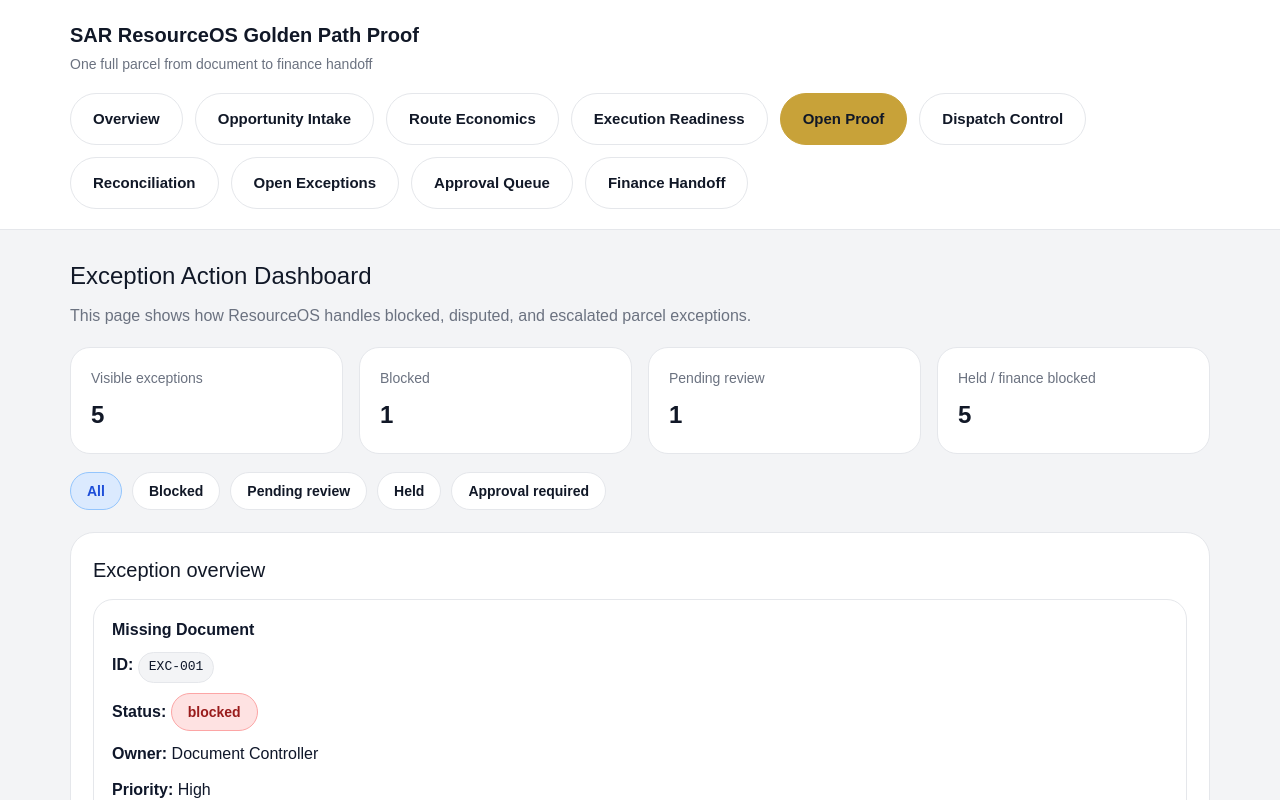
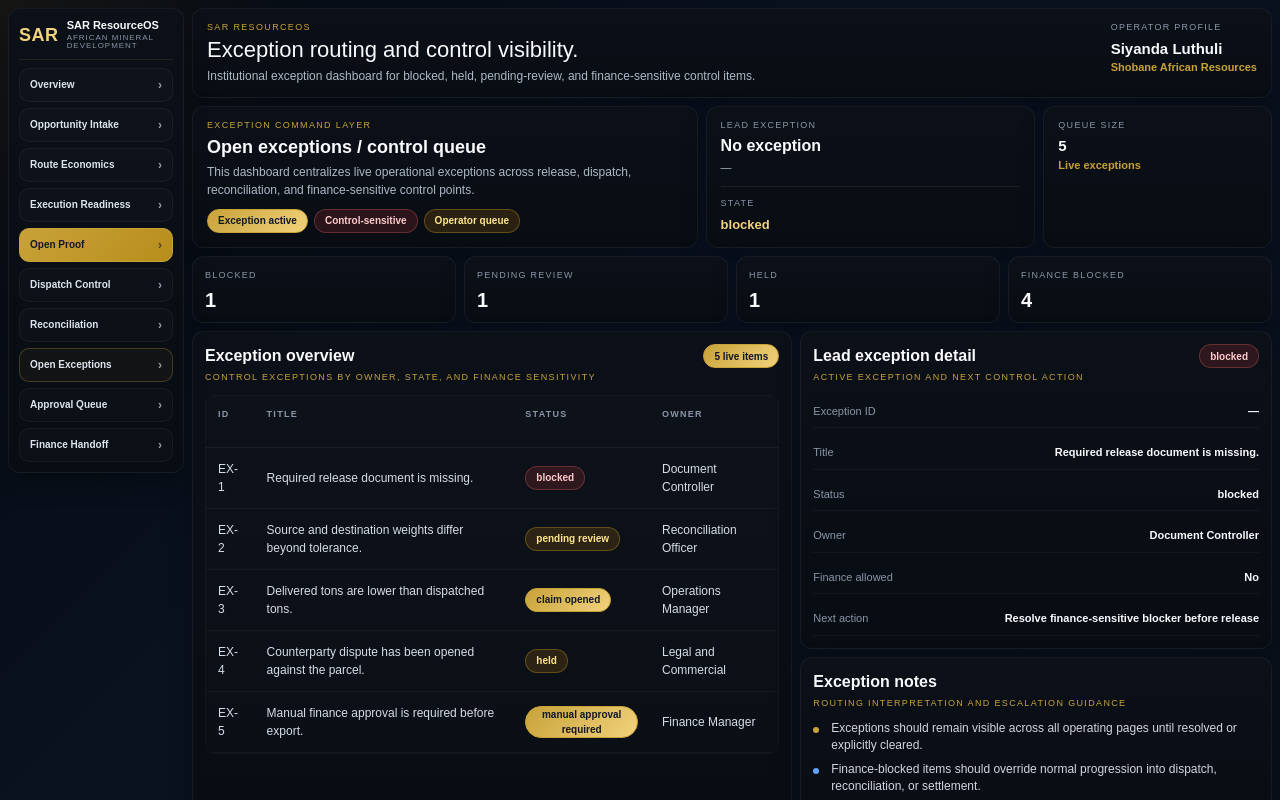
Before and after one commit to shobanesiyanda/sar-resourceos-golden-path-proof, a Next.js app: page /exceptions in a window 1280 px wide. Shown: the top 800 px of the page. Built offline with nearby package versions, Linux system fonts and the light colour scheme.

Commit message:
Refactor ExceptionsPage to use ExecutiveShell component

```diff
--- a/app/exceptions/page.tsx
+++ b/app/exceptions/page.tsx
@@ -1,233 +1,268 @@
-// force redeploy
-import Header from "../../components/Header";
+import ExecutiveShell from "../../components/ExecutiveShell";
 import { getExceptions } from "../../lib/exceptions";
 
-export default function ExceptionsPage({
-  searchParams,
-}: {
-  searchParams?: { filter?: string };
-}) {
-  const data = getExceptions();
-  const activeFilter = searchParams?.filter || "All";
+function chipClass(value?: string) {
+  const v = String(value || "").toLowerCase();
 
-  const filters = [
-    "All",
-    "Blocked",
-    "Pending review",
-    "Held",
-    "Approval required",
-  ];
-
-  const filteredExceptions =
-    activeFilter === "All"
-      ? data.exceptions
-      : activeFilter === "Blocked"
-      ? data.exceptions.filter((x) => x.status === "blocked")
-      : activeFilter === "Pending review"
-      ? data.exceptions.filter((x) => x.status === "pending review")
-      : activeFilter === "Held"
-      ? data.exceptions.filter((x) => x.status === "held")
-      : activeFilter === "Approval required"
-      ? data.exceptions.filter((x) => x.approvalRequired === "Yes")
-      : data.exceptions;
-
-  const total = filteredExceptions.length;
-  const blocked = filteredExceptions.filter((x) => x.status === "blocked").length;
-  const pending = filteredExceptions.filter((x) => x.status === "pending review").length;
-  const held = filteredExceptions.filter((x) => x.status === "held").length;
-  const financeBlocked = filteredExceptions.filter((x) => x.financeAllowed === "No").length;
-
-  function statusBadgeClass(status: string) {
-    if (status === "blocked") return "badge badge-blocked";
-    if (status === "pending review") return "badge badge-pending";
-    if (status === "held") return "badge badge-held";
-    if (status === "manual approval required") return "badge badge-approval";
-    return "badge";
+  if (
+    v.includes("resolved") ||
+    v.includes("approved") ||
+    v.includes("cleared")
+  ) {
+    return "bb-chip-blue";
   }
 
+  if (
+    v.includes("pending") ||
+    v.includes("review") ||
+    v.includes("held")
+  ) {
+    return "bb-chip-amber";
+  }
+
+  if (
+    v.includes("blocked") ||
+    v.includes("finance") ||
+    v.includes("exception")
+  ) {
+    return "bb-chip-red";
+  }
+
+  return "bb-chip-gold";
+}
+
+export default function ExceptionsPage() {
+  const data: any = getExceptions();
+  const exceptions: any[] = data?.exceptions || [];
+
+  const blocked = exceptions.filter((item) =>
+    String(item?.status || "").toLowerCase().includes("blocked")
+  ).length;
+
+  const pending = exceptions.filter((item) =>
+    String(item?.status || "").toLowerCase().includes("pending")
+  ).length;
+
+  const held = exceptions.filter((item) =>
+    String(item?.status || "").toLowerCase().includes("held")
+  ).length;
+
+  const financeBlocked = exceptions.filter(
+    (item) => String(item?.financeAllowed || "").toLowerCase() === "no"
+  ).length;
+
+  const leadItem =
+    exceptions.find((item) =>
+      ["blocked", "pending review", "held"].includes(
+        String(item?.status || "").toLowerCase()
+      )
+    ) || exceptions[0] || {};
+
   return (
-    <>
-      <Header />
+    <ExecutiveShell
+      activeHref="/exceptions"
+      title="Exception routing and control visibility."
+      subtitle="Institutional exception dashboard for blocked, held, pending-review, and finance-sensitive control items."
+    >
+      <div className="bb-command-grid">
+        <section className="bb-command-panel">
+          <div className="bb-command-eyebrow">Exception command layer</div>
+          <div className="bb-command-title">Open exceptions / control queue</div>
+          <p className="bb-command-text">
+            This dashboard centralizes live operational exceptions across release,
+            dispatch, reconciliation, and finance-sensitive control points.
+          </p>
 
-      <section className="section">
-        <div className="container">
-          <div className="head">
-            <div>
-              <h2>Exception Action Dashboard</h2>
-              <p className="muted">
-                This page shows how ResourceOS handles blocked, disputed, and escalated parcel exceptions.
-              </p>
+          <div className="bb-command-tags">
+            <span className="bb-chip bb-chip-gold">Exception active</span>
+            <span className="bb-chip bb-chip-red">Control-sensitive</span>
+            <span className="bb-chip bb-chip-amber">Operator queue</span>
+          </div>
+        </section>
+
+        <section className="bb-command-side">
+          <div className="bb-command-side-block">
+            <div className="bb-side-label">Lead exception</div>
+            <div className="bb-side-value">{leadItem?.exceptionId || "No exception"}</div>
+            <div className="bb-side-sub">{leadItem?.title || "—"}</div>
+          </div>
+
+          <div className="bb-command-side-divider" />
+
+          <div className="bb-command-side-block">
+            <div className="bb-side-label">State</div>
+            <div className="bb-side-state">{leadItem?.status || "clear"}</div>
+          </div>
+        </section>
+
+        <aside className="bb-operator-card">
+          <div className="bb-user-role">Queue size</div>
+          <div className="bb-user-name">{exceptions.length}</div>
+          <div className="bb-user-org">Live exceptions</div>
+        </aside>
+      </div>
+
+      <div className="bb-grid bb-grid-kpis">
+        <div className="bb-kpi-card">
+          <div className="bb-kpi-label">Blocked</div>
+          <div className="bb-kpi-value">{blocked}</div>
+        </div>
+        <div className="bb-kpi-card">
+          <div className="bb-kpi-label">Pending review</div>
+          <div className="bb-kpi-value">{pending}</div>
+        </div>
+        <div className="bb-kpi-card">
+          <div className="bb-kpi-label">Held</div>
+          <div className="bb-kpi-value">{held}</div>
+        </div>
+        <div className="bb-kpi-card">
+          <div className="bb-kpi-label">Finance blocked</div>
+          <div className="bb-kpi-value">{financeBlocked}</div>
         </div>
       </div>
 
-          <div className="kpis">
-            <div className="kpi">
-              <div className="label">Visible exceptions</div>
-              <div className="value">{total}</div>
-            </div>
-            <div className="kpi">
-              <div className="label">Blocked</div>
-              <div className="value">{blocked}</div>
-            </div>
-            <div className="kpi">
-              <div className="label">Pending review</div>
-              <div className="value">{pending}</div>
-            </div>
-            <div className="kpi">
-              <div className="label">Held / finance blocked</div>
-              <div className="value">{held + financeBlocked}</div>
+      <div className="bb-grid bb-grid-main">
+        <section className="bb-panel">
+          <div className="bb-panel-head">
+            <div>
+              <div className="bb-panel-title">Exception overview</div>
+              <div className="bb-panel-subtitle">
+                Control exceptions by owner, state, and finance sensitivity
               </div>
             </div>
-
-          <div
-            style={{
-              display: "flex",
-              gap: 10,
-              flexWrap: "wrap",
-              marginTop: 18,
-              marginBottom: 6,
-            }}
-          >
-            {filters.map((filter) => (
-              <a
-                key={filter}
-                href={
-                  filter === "All"
-                    ? "/exceptions"
-                    : `/exceptions?filter=${encodeURIComponent(filter)}`
-                }
-                className={filter === activeFilter ? "badge badge-approval" : "badge"}
-              >
-                {filter}
-              </a>
-            ))}
+            <span className="bb-chip bb-chip-gold">{exceptions.length} live items</span>
           </div>
 
-          {filteredExceptions.length === 0 ? (
-            <div className="card" style={{ marginTop: 22 }}>
-              <h3>No exceptions found</h3>
-              <p className="muted">No exception records match the selected filter.</p>
-            </div>
-          ) : (
-            <>
-              <div className="card" style={{ marginTop: 22 }}>
-                <h3>Exception overview</h3>
-
-                <div className="desktop-exception-table">
-                  <table>
+          <div className="bb-table-wrap">
+            <table className="bb-table">
               <thead>
                 <tr>
                   <th>ID</th>
-                        <th>Type</th>
+                  <th>Title</th>
                   <th>Status</th>
                   <th>Owner</th>
-                        <th>Priority</th>
-                        <th>Finance</th>
+                  <th>Finance allowed</th>
+                  <th />
                 </tr>
               </thead>
               <tbody>
-                      {filteredExceptions.map((item) => (
-                        <tr key={item.id}>
+                {exceptions.map((item: any, index: number) => (
+                  <tr key={item?.exceptionId || `EX-${index + 1}`}>
+                    <td>{item?.exceptionId || `EX-${index + 1}`}</td>
+                    <td>{item?.title || item?.reason || "Exception item"}</td>
                     <td>
-                            <span className="code">{item.id}</span>
+                      <span className={`bb-chip ${chipClass(item?.status)}`}>
+                        {item?.status || "pending review"}
+                      </span>
                     </td>
-                          <td>{item.type}</td>
+                    <td>{item?.owner || item?.assignedTo || "Operations"}</td>
                     <td>
-                            <span className={statusBadgeClass(item.status)}>{item.status}</span>
+                      <span
+                        className={`bb-chip ${
+                          String(item?.financeAllowed || "").toLowerCase() === "no"
+                            ? "bb-chip-red"
+                            : "bb-chip-blue"
+                        }`}
+                      >
+                        {String(item?.financeAllowed || "").toLowerCase() === "no"
+                          ? "no"
+                          : "yes"}
+                      </span>
                     </td>
-                          <td>{item.owner}</td>
-                          <td>{item.priority}</td>
-                          <td>{item.financeAllowed}</td>
+                    <td>
+                      <a href="/approval-queue" className="bb-table-action">
+                        Open
+                      </a>
+                    </td>
                   </tr>
                 ))}
               </tbody>
             </table>
           </div>
+        </section>
 
-                <div className="mobile-exception-list">
-                  {filteredExceptions.map((item) => (
-                    <div className="mobile-exception-card" key={item.id}>
-                      <strong>{item.type}</strong>
-                      <div className="row">
-                        <strong>ID:</strong> <span className="code">{item.id}</span>
-                      </div>
-                      <div className="row">
-                        <strong>Status:</strong>{" "}
-                        <span className={statusBadgeClass(item.status)}>{item.status}</span>
-                      </div>
-                      <div className="row">
-                        <strong>Owner:</strong> {item.owner}
-                      </div>
-                      <div className="row">
-                        <strong>Priority:</strong> {item.priority}
-                      </div>
-                      <div className="row">
-                        <strong>Finance:</strong> {item.financeAllowed}
+        <div className="bb-stack">
+          <section className="bb-panel">
+            <div className="bb-panel-head">
+              <div>
+                <div className="bb-panel-title">Lead exception detail</div>
+                <div className="bb-panel-subtitle">
+                  Active exception and next control action
                 </div>
               </div>
-                  ))}
+              <span className={`bb-chip ${chipClass(leadItem?.status)}`}>
+                {leadItem?.status || "pending review"}
+              </span>
+            </div>
+
+            <div className="bb-metric-list">
+              <div className="bb-metric-row">
+                <span>Exception ID</span>
+                <strong>{leadItem?.exceptionId || "—"}</strong>
+              </div>
+              <div className="bb-metric-row">
+                <span>Title</span>
+                <strong>{leadItem?.title || leadItem?.reason || "—"}</strong>
+              </div>
+              <div className="bb-metric-row">
+                <span>Status</span>
+                <strong>{leadItem?.status || "—"}</strong>
+              </div>
+              <div className="bb-metric-row">
+                <span>Owner</span>
+                <strong>{leadItem?.owner || leadItem?.assignedTo || "—"}</strong>
+              </div>
+              <div className="bb-metric-row">
+                <span>Finance allowed</span>
+                <strong>{leadItem?.financeAllowed || "—"}</strong>
+              </div>
+              <div className="bb-metric-row">
+                <span>Next action</span>
+                <strong>
+                  {String(leadItem?.financeAllowed || "").toLowerCase() === "no"
+                    ? "Resolve finance-sensitive blocker before release"
+                    : "Route for approval decision"}
+                </strong>
+              </div>
+            </div>
+          </section>
+
+          <section className="bb-panel">
+            <div className="bb-panel-head">
+              <div>
+                <div className="bb-panel-title">Exception notes</div>
+                <div className="bb-panel-subtitle">
+                  Routing interpretation and escalation guidance
+                </div>
               </div>
             </div>
 
-              <div className="card" style={{ marginTop: 22 }}>
-                <h3>Action detail</h3>
-                <div className="step-list">
-                  {filteredExceptions.map((item) => (
-                    <div className="step" key={item.id}>
-                      <div className="step-top">
-                        <div>
-                          <strong>{item.type}</strong>
-                          <div className="muted" style={{ marginTop: 6 }}>
-                            ID: <span className="code">{item.id}</span> • Stage:{" "}
-                            <span className="code">{item.stage}</span>
+            <div className="bb-notes">
+              <div className="bb-note">
+                <div className="bb-note-dot is-gold" />
+                <div className="bb-note-text">
+                  Exceptions should remain visible across all operating pages until
+                  resolved or explicitly cleared.
                 </div>
               </div>
-                        <span className={statusBadgeClass(item.status)}>{item.status}</span>
-                      </div>
-
-                      <ul className="clean">
-                        <li>
-                          <strong>Reason:</strong> {item.reason}
-                        </li>
-                        <li>
-                          <strong>Owner:</strong> {item.owner}
-                        </li>
-                        <li>
-                          <strong>Priority:</strong> {item.priority}
-                        </li>
-                        <li>
-                          <strong>Approval required:</strong> {item.approvalRequired}
-                        </li>
-                        <li>
-                          <strong>Finance allowed:</strong> {item.financeAllowed}
-                        </li>
-                        <li>
-                          <strong>Finance impact:</strong> {item.financeImpact}
-                        </li>
-                        <li>
-                          <strong>Deadline:</strong> {item.deadline}
-                        </li>
-                        <li>
-                          <strong>Action status:</strong> {item.actionStatus}
-                        </li>
-                        <li>
-                          <strong>Next action:</strong> {item.nextAction}
-                        </li>
-                      </ul>
-
-                      <div style={{ display: "flex", gap: 12, flexWrap: "wrap", marginTop: 16 }}>
-                        <a className="btn" href="/golden-path">
-                          View Parcel
-                        </a>
+              <div className="bb-note">
+                <div className="bb-note-dot" />
+                <div className="bb-note-text">
+                  Finance-blocked items should override normal progression into
+                  dispatch, reconciliation, or settlement.
                 </div>
               </div>
-                  ))}
+              <div className="bb-note">
+                <div className="bb-note-dot" />
+                <div className="bb-note-text">
+                  Pending items should move into approval routing rather than remain
+                  informally unresolved.
                 </div>
               </div>
-            </>
-          )}
             </div>
           </section>
-    </>
+        </div>
+      </div>
+    </ExecutiveShell>
   );
     }
```
Lines whose indentation alone changed are shown as unchanged.
